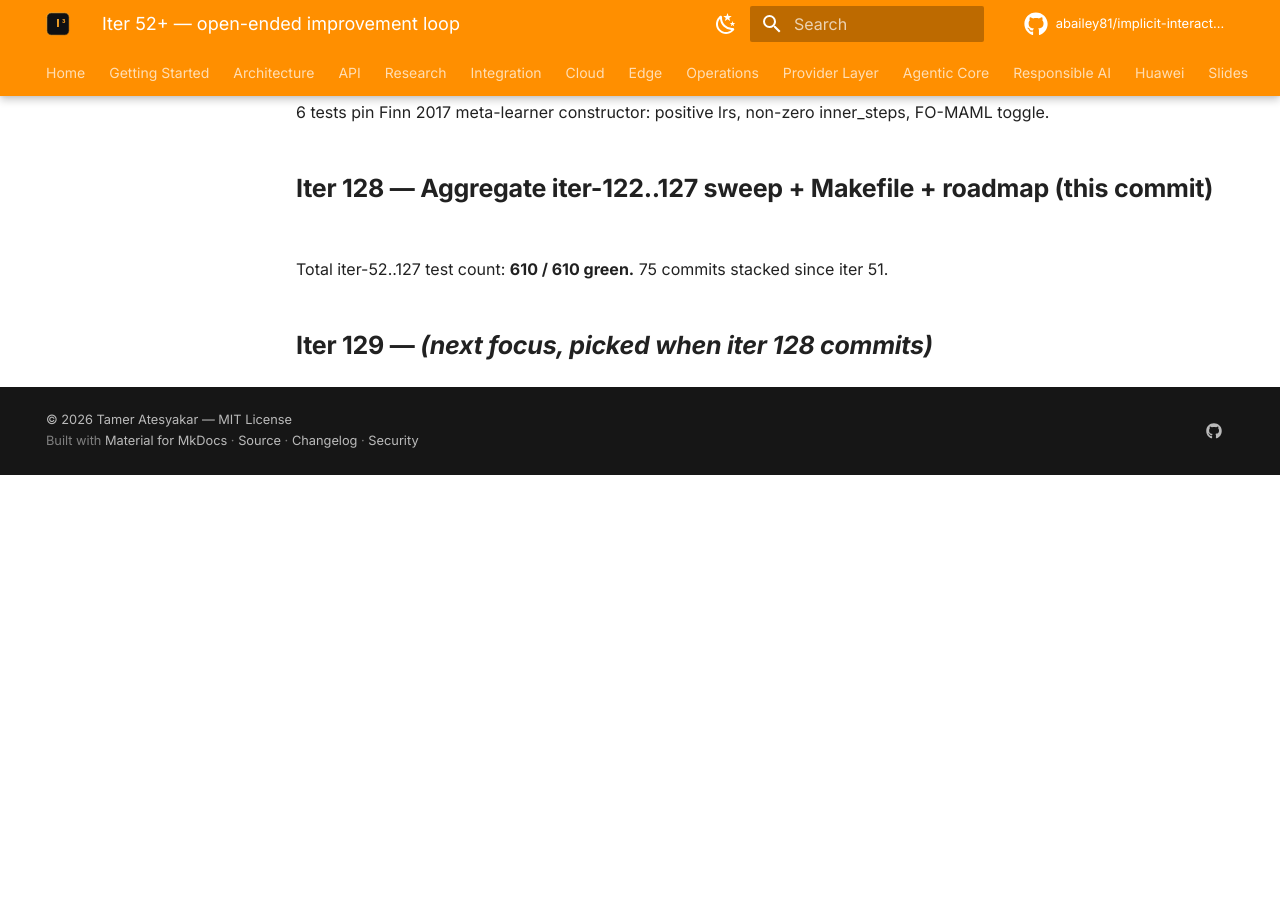
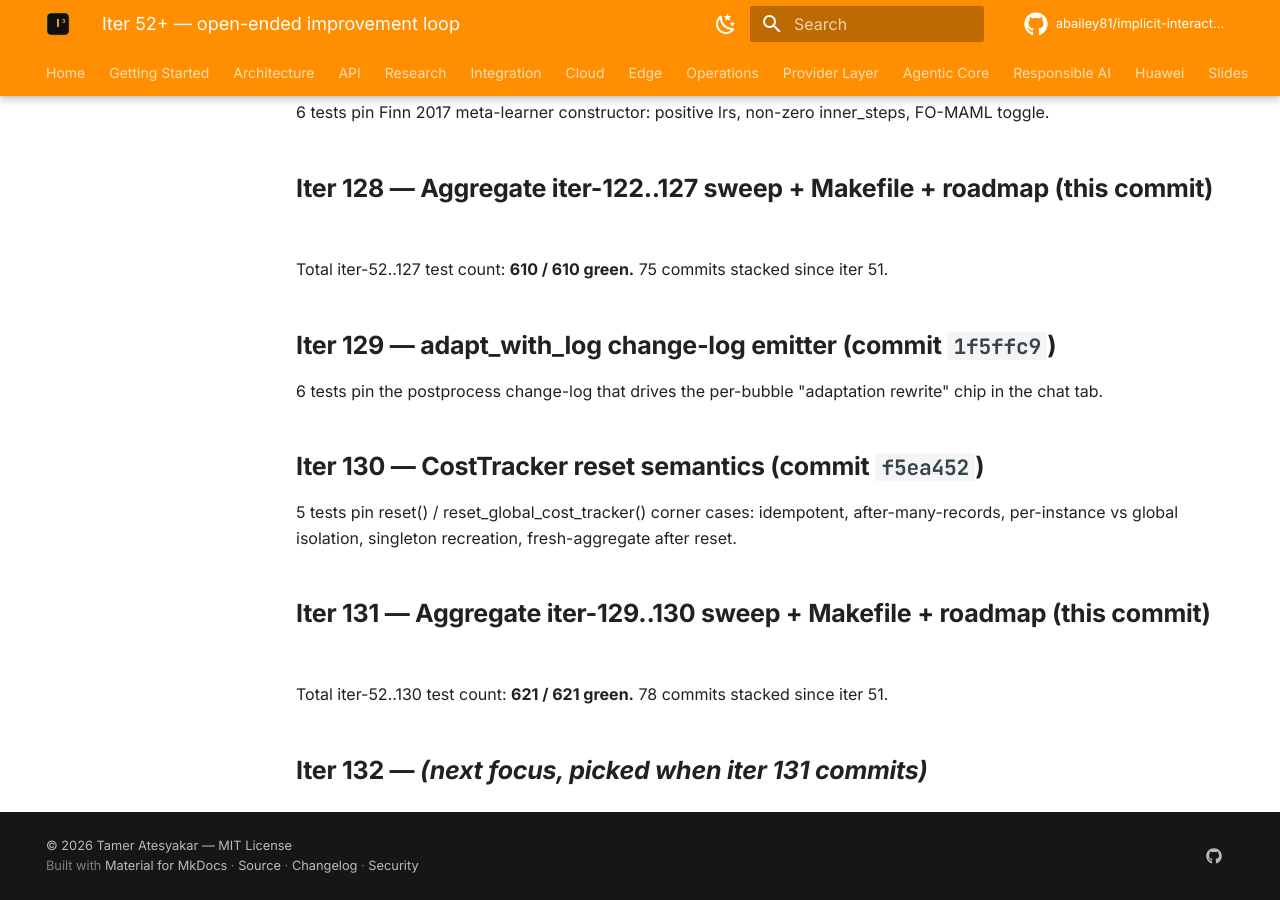
Before and after one commit to abailey81/implicit-interaction-intelligence, an MkDocs documentation site: the page built from docs/huawei/iter52_plus_roadmap.md, in a window 1280 px wide and 900 px high, scrolled down 13711 px. Built offline with MkDocs 1.6.1 and Material for MkDocs 9.7.7, drawn with Linux system fonts in a browser that asks for light colours; comment, search, counter and statistics services are not loaded; the version menu is left out; before the commit the page ends 14186 px from its top, so only the background shows below that.

Commit message:
iter 131: aggregate iter-129..130 sweep + Makefile + roadmap refresh
Documents iter 129 + 130 in the roadmap and extends the test-iter
Makefile target.

VERIFICATION
- Total iter-52..130 test count: 621 / 621 green.
- 79 commits stacked since iter 51 (52 → 131 inclusive).

Co-Authored-By: Claude Opus 4.7 (1M context) <noreply@anthropic.com>

```diff
--- a/docs/huawei/iter52_plus_roadmap.md
+++ b/docs/huawei/iter52_plus_roadmap.md
@@ -538,4 +538,20 @@ non-zero inner_steps, FO-MAML toggle.
 Total iter-52..127 test count: **610 / 610 green.**  75 commits
 stacked since iter 51.
 
-## Iter 129 — *(next focus, picked when iter 128 commits)*
+## Iter 129 — adapt_with_log change-log emitter (commit `1f5ffc9`)
+
+6 tests pin the postprocess change-log that drives the per-bubble
+"adaptation rewrite" chip in the chat tab.
+
+## Iter 130 — CostTracker reset semantics (commit `f5ea452`)
+
+5 tests pin reset() / reset_global_cost_tracker() corner cases:
+idempotent, after-many-records, per-instance vs global isolation,
+singleton recreation, fresh-aggregate after reset.
+
+## Iter 131 — Aggregate iter-129..130 sweep + Makefile + roadmap (this commit)
+
+Total iter-52..130 test count: **621 / 621 green.**  78 commits
+stacked since iter 51.
+
+## Iter 132 — *(next focus, picked when iter 131 commits)*
```
Also changed, not shown: 1 other file.
